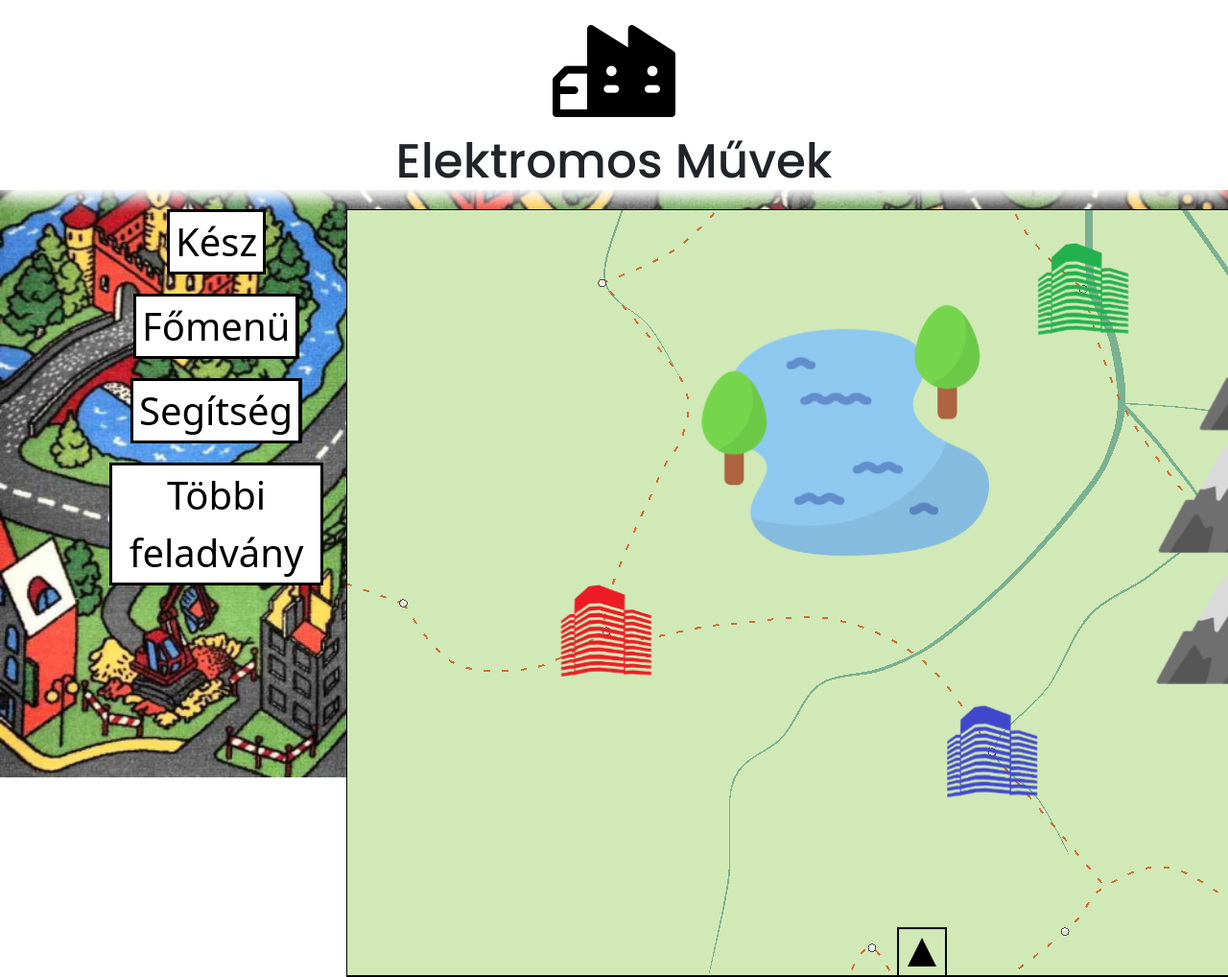
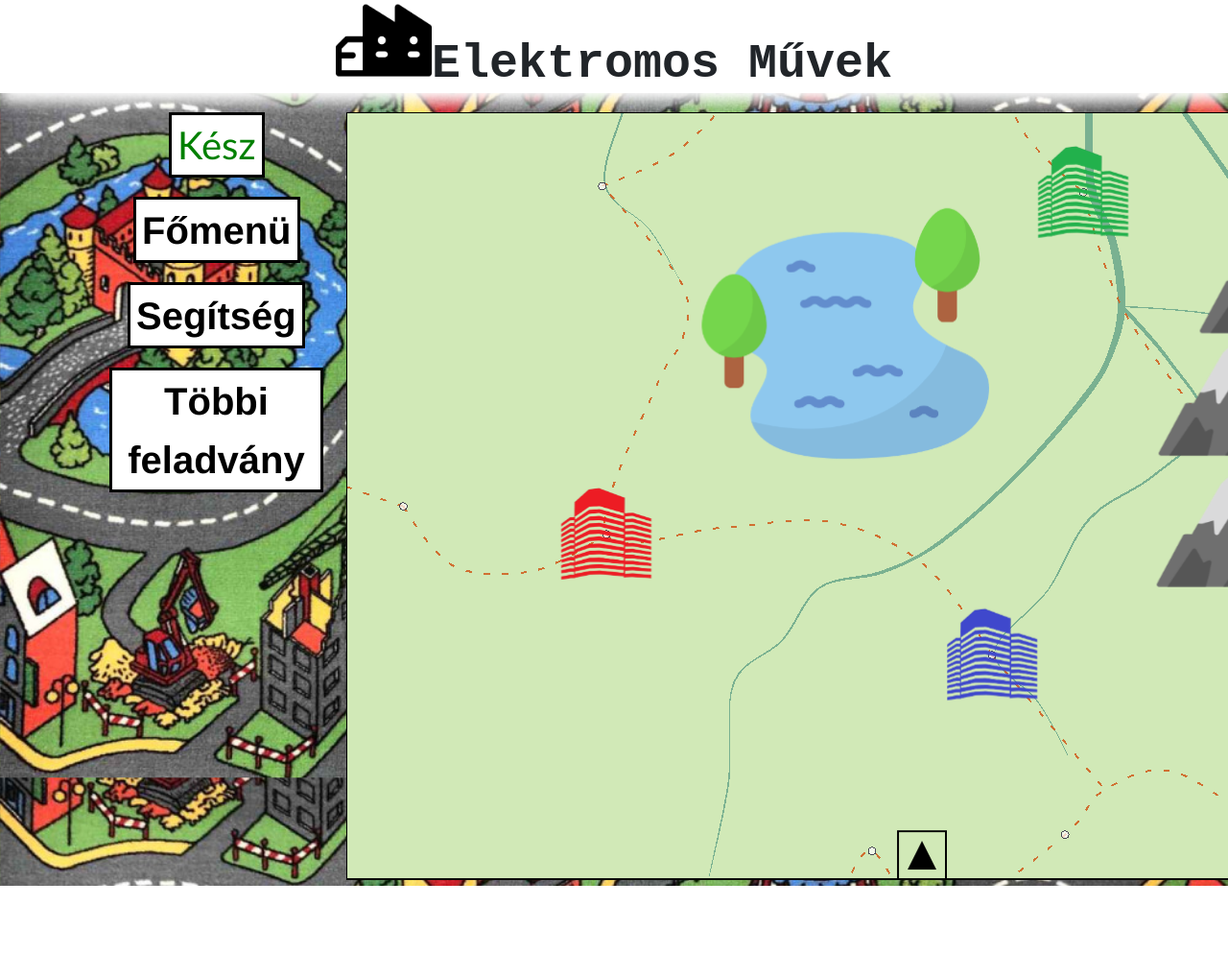
Before and after one commit to Matth3wSmith/Bitfarago, a plain HTML site: page 3. forduló/feladvany1.html in a window 1280 px wide. Shown: the top 1018 px of the page at 96% size. After the commit the page ends 923 px from the top, so only its background shows below. Drawn offline with Linux system fonts and the light colour scheme.

Commit message:
VÉGLEGES

```diff
--- a/3. forduló/feladvany1.html
+++ b/3. forduló/feladvany1.html
@@ -19,8 +19,8 @@
         <div class="row">
             <div class="col-3">
                 <ul class="shadow-button-set">
-                    <li><button type="button" onclick=nyertCheck()>Kész</button></li>
-                    <li><button><a href="menu.html">Főmenü</a></button></li>
+                    <li><button type="button" class="kesz" onclick=nyertCheck()>Kész</button></li>
+                    <li><button><a href="index.html">Főmenü</a></button></li>
                     <li><button><a href="tutorial.html" target="_blank">Segítség</a></button></li>
                     <li><button><a href="feladvanyok.html">Többi feladvány</a></button></li>
                 </ul>
--- a/3. forduló/menu.html
+++ /dev/null
@@ -1,31 +0,0 @@
-<!DOCTYPE html>
-<html lang="hu">
-
-<head>
-    <meta charset="UTF-8">
-    <meta name="viewport" content="width=device-width, initial-scale=1.0">
-    <title>Főmenü</title>
-    <link href="bootstrap/css/bootstrap.min.css" rel="stylesheet">
-    <link href="bootstrap-icons/bootstrap-icons.css" rel="stylesheet">
-    <link rel="stylesheet" href="style.css">
-</head>
-
-<body id="body">
-    <div class="felirat">
-        <img id="elmuKep" src="./muhelyek/home.png">
-        <h1 id="elmu">Főoldal</h1>
-    </div>
-    <div class="container">
-        <div class="row">
-            <div class="col-12 tabla">
-                <div class="fomenu">
-                    <ul class="shadow-button-set">
-                        <li><button><a href="tutorial.html">Tutorial</a></button></li>
-                        <li><button><a href="feladvanyok.html">Feladványok</a></button></li>
-                      </ul>
-                </div>
-            </div>
-        </div>
-    </div>
-
-</html>
--- a/3. forduló/style.css
+++ b/3. forduló/style.css
@@ -1,8 +1,7 @@
-@import url('https://fonts.googleapis.com/css2?family=Poppins:ital,wght@0,100;0,200;0,300;0,400;0,500;0,600;0,700;0,800;0,900;1,100;1,200;1,300;1,400;1,500;1,600;1,700;1,800;1,900&display=swap');
+
 
 body{
   background-image: url(./terkep/hatter.jpg);
-  background-repeat: no-repeat;
   background-size: cover;
   }
 .selected{
@@ -20,17 +19,29 @@ img{
     width: 10%;
     height: 10%;
 }
-
 #elmu{
-    text-align: center;
-    font-family: "Poppins", serif;
-    font-size: 50px;
-    /*text-shadow: 5px 5px 10px white, -5px -5px 10px white;*/
+  text-align: center;
+  font-family: "Courier New";
+  font-weight: 800;
+  font-size: 50px;
+  /*text-shadow: 5px 5px 10px white, -5px -5px 10px white;*/
+}
+#elmu::before
+{
+	background-image: url('./muhelyek/warehouse.png');
+    background-size: 100px 100px;
+	background-position-y: -8px;
+    display: inline-block;
+    width: 100px;
+    height: 80px;
+    content:"";
 }
 
 #elmuKep{
   margin-top:10px;
+  display:none;
 }
+
 .felirat{
   background-color: white;
   box-shadow: 0px 10px 15px white;
@@ -135,6 +146,8 @@ html {
 a{
     text-decoration: none;
     color: inherit;
+    font-family: "Helvetica";
+    font-weight: 900;
     :hover{
         text-decoration: none;
         color: inherit;
@@ -144,13 +157,15 @@ a{
 .hidden {
     display: none;
 }
-.kesz{
-  margin-top:20px;
-  font-size: 50px;
-}
+
 
 .float-left{
   float: left;
+}
+
+.kesz{
+  color: green;
+  font-family: 'Trebuchet MS';
 }
 
 #sugo{
```
Also changed, not shown: 3. forduló/feladvany2.html (+2 -2 lines), 3. forduló/feladvany3.html (+2 -2 lines), 3. forduló/feladvany4.html (+2 -2 lines), 3. forduló/feladvanyok.html (+1 -1 lines), 3. forduló/tutorial.html (+1 -1 lines).
